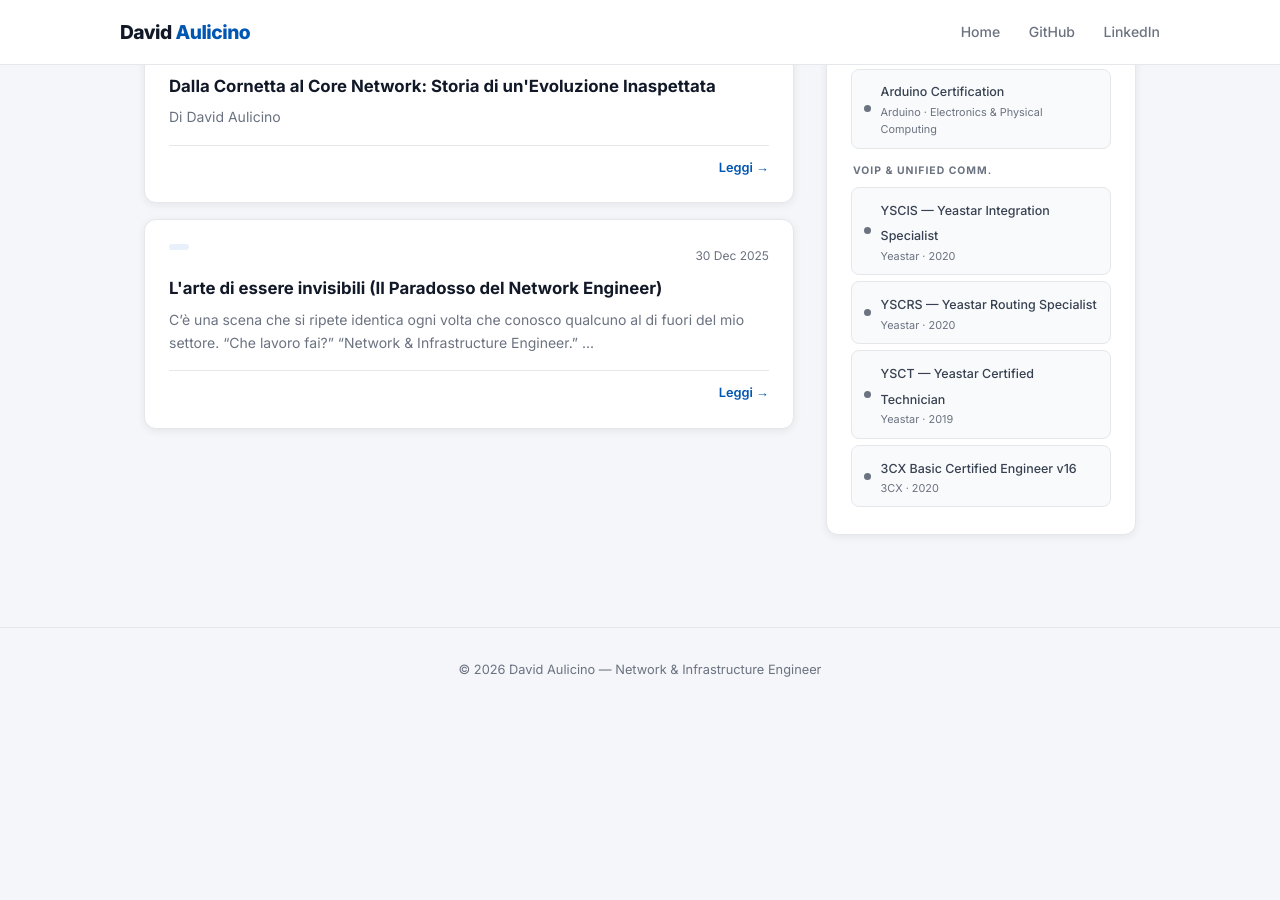
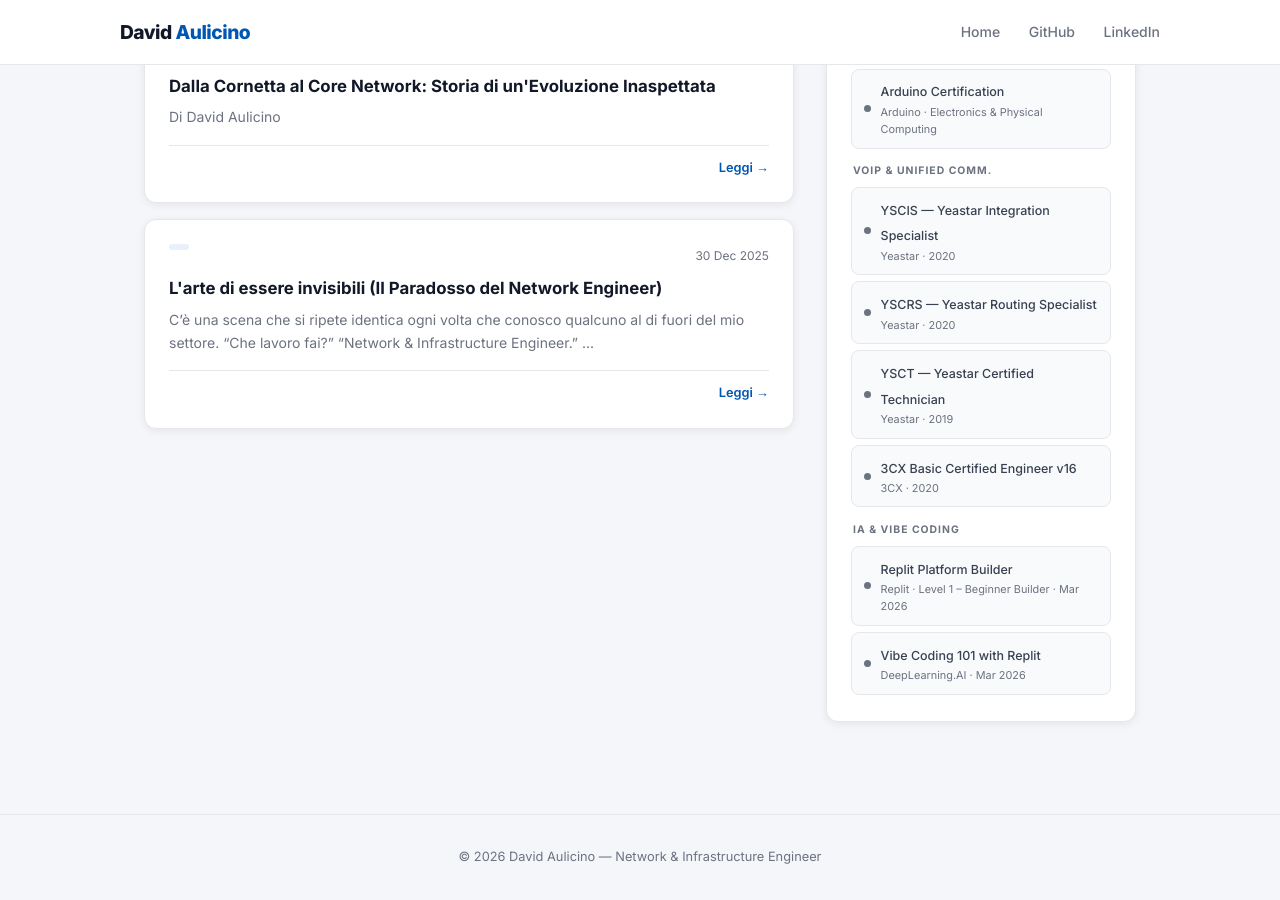
Before and after one commit to davidaulicino17/GitPages, a Jekyll site: the page built from index.md, in a window 1280 px wide and 900 px high, scrolled down 1737 px. Built offline with Jekyll 4.4.1, drawn with Linux system fonts in a browser that asks for light colours; before the commit the page ends 2449 px from its top, so only the background shows below that.

Commit message:
Update index.md

```diff
--- a/index.md
+++ b/index.md
@@ -105,6 +105,10 @@ title: "Home"
                 <div class="cert-item tier-other"><div class="cert-dot"></div><div><span class="cert-name">YSCRS — Yeastar Routing Specialist</span><span class="cert-issuer">Yeastar · 2020</span></div></div>
                 <div class="cert-item tier-other"><div class="cert-dot"></div><div><span class="cert-name">YSCT — Yeastar Certified Technician</span><span class="cert-issuer">Yeastar · 2019</span></div></div>
                 <div class="cert-item tier-other"><div class="cert-dot"></div><div><span class="cert-name">3CX Basic Certified Engineer v16</span><span class="cert-issuer">3CX · 2020</span></div></div>
+
+                <p class="cert-tier-label">IA &amp; Vibe Coding</p>
+                <div class="cert-item tier-other"><div class="cert-dot"></div><div><span class="cert-name">Replit Platform Builder</span><span class="cert-issuer">Replit · Level 1 – Beginner Builder · Mar 2026</span></div></div>
+                <div class="cert-item tier-other"><div class="cert-dot"></div><div><span class="cert-name">Vibe Coding 101 with Replit</span><span class="cert-issuer">DeepLearning.AI · Mar 2026</span></div></div>
             </div>
 
         </div>
```
